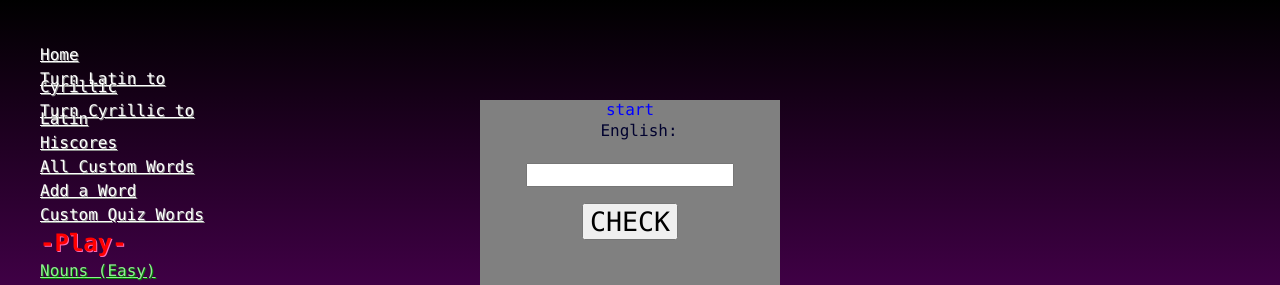
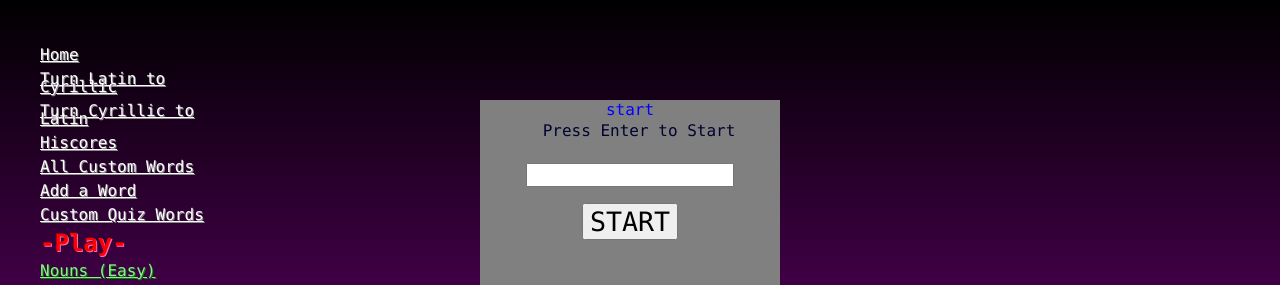
Before and after one commit to kevinfields/russian-spanish, a React (Create React App) app: page /customquiz in a window 1280 px wide. Shown: the top 285 px of the page. Built offline with nearby package versions, Linux system fonts and the light colour scheme.

Commit message:
custom quiz page mild fix

```diff
--- a/src/pages/CustomQuizPage.js
+++ b/src/pages/CustomQuizPage.js
@@ -4,24 +4,27 @@ import UserWordsContext from "../store/userwords-context";
 import CustomQuestion from "../components/CustomQuestion";
 
 let rounds = -1;
-let wordarray = [];
 
 const CustomQuizPage = () => {
   const wordsContext = useContext(UserWordsContext);
+  const [newWord, setNewWord] = useState(0);
+  let roundtotal = wordsContext.totalWords;
+  if (rounds >= roundtotal - 1) {
+    rounds = -1;
+  } else {
+    rounds++;
+  }
   let aword = Math.floor(Math.random() * 3) + 1;
-  let qword = Math.floor(Math.random() * 3) + 1;
+  let qword;
+  if (aword !== 3) {
+    qword = aword + 1;
+  } else {
+    qword = 1;
+  }
+  let word = wordsContext.wordlist[newWord];
 
-  const [newWord, setNewWord] = useState(0);
-  let word = wordsContext.wordlist[newWord];
-  let roundtotal = wordsContext.totalWords;
   let userArray = wordsContext.wordlist;
 
-  console.log("wordarray1: " + wordarray);
-  if (rounds < roundtotal - 1) {
-    rounds++;
-  } else {
-    rounds = -1;
-  }
   if (rounds === -1) {
     word = {
       english: "start",
@@ -29,6 +32,8 @@ const CustomQuizPage = () => {
       russian: "start",
       cyrillic: "start",
     };
+    qword = 4;
+    aword = 4;
   } else {
     word = userArray[rounds];
   }
```
